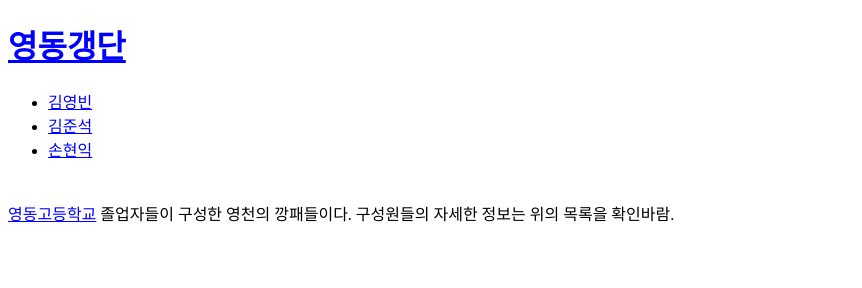
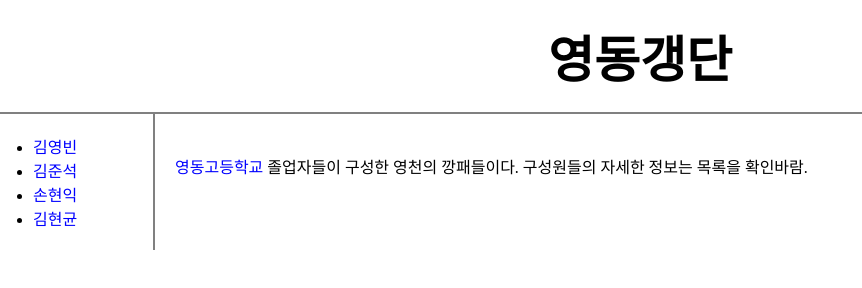
Before and after one commit to EverBrin/YeongDongGang, a plain HTML site: page index.html in a window 1280 px wide. Shown: the whole page, without its empty margins (0-862 px from the left). Drawn offline with Linux system fonts and the light colour scheme.

Commit message:
Update index.html

```diff
--- a/index.html
+++ b/index.html
@@ -1,21 +1,59 @@
 <!doctype html>
 <html>
   <head>
-    <title>영동갱단 - 김영빈</title>
+    <title>영동갱단</title>
     <meta charset="utf-8">
     <style>
-      a {
+      body{
+        margin:0;
+      }
+      #home{
+        color: black;
+      }
+      #grid{
+        display:grid;
+        grid-template-columns: 150px 1fr;
+      }
+      #article{
+        padding-left:25px
+      }
+      a{
         color:blue;
+        text-decoration:none;
+      }
+      h1{
+        font-size:50px;
+        text-align:center;
+        border-bottom:2px solid gray;
+        margin:0;
+        padding:20px;
+      }
+      ul{
+        border-right:2px solid gray;
+        width:100px;
+        margin:0;
+        padding:20px;
+      }
+      #grid ul{
+        padding-left:33px;
+      }
+      h1 a{
+        color:black;
       }
     </style>
   </head>
   <body>
     <h1><a href="index.html">영동갱단</a></h1>
-    <ul>
-      <li><a href="1.html">김영빈</a></li>
-      <li><a href="2.html">김준석</a></li>
-      <li><a href="3.html">손현익</a></li>
-    </ul>
-    <p style="margin-top:40px;"><a href="https://namu.wiki/w/%EC%98%81%EB%8F%99%EA%B3%A0%EB%93%B1%ED%95%99%EA%B5%90(%EA%B2%BD%EB%B6%81)" target="_blank" title="나무위키:영동고등학교">영동고등학교</a> 졸업자들이 구성한 영천의 깡패들이다. 구성원들의 자세한 정보는 위의 목록을 확인바람.</p>
+    <div id="grid">
+      <ul>
+        <li><a href="1.html">김영빈</a></li>
+        <li><a href="2.html">김준석</a></li>
+        <li><a href="3.html">손현익</a></li>
+        <li><a href="4.html">김현균</a></li>
+      </ul>
+      <div id="article">
+        <p style="margin-top:40px;"><a href="https://namu.wiki/w/%EC%98%81%EB%8F%99%EA%B3%A0%EB%93%B1%ED%95%99%EA%B5%90(%EA%B2%BD%EB%B6%81)" target="_blank" title="나무위키:영동고등학교">영동고등학교</a> 졸업자들이 구성한 영천의 깡패들이다. 구성원들의 자세한 정보는 목록을 확인바람.</p>
+      </div>
+    </div>
   </body>
 </html>
```
